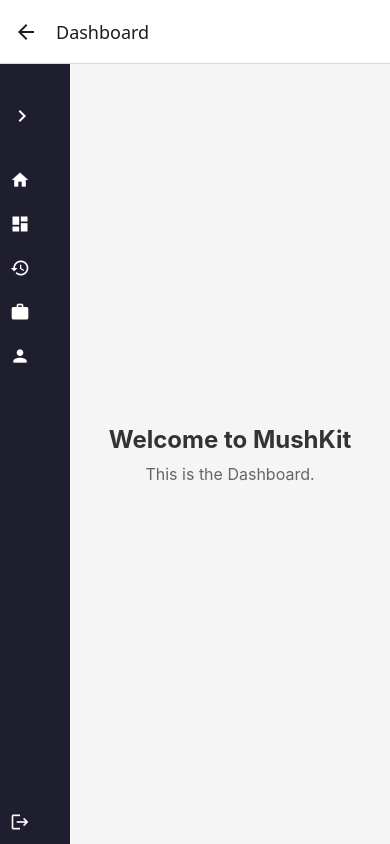
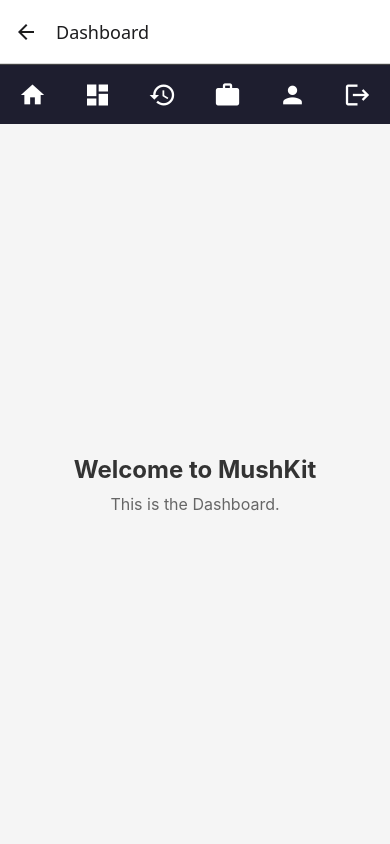
Before and after one commit to HelaenaCambel/MushKitApp, a React Native app: screen /Dashboard in a window 390 px wide. Built offline with nearby package versions, Linux system fonts and the light colour scheme.

Commit message:
Revised NavBar

```diff
--- a/App.js
+++ b/App.js
@@ -16,7 +16,7 @@
   return (
     <NavigationContainer>
       <Stack.Navigator initialRouteName="Login">
-        <Stack.Screen name="Login" component={LoginScreen} options={{ headerShown: false }} />
+        <Stack.Screen name="Login" component={LoginScreen} />
         <Stack.Screen name="Register" component={RegUserScreen} />
         <Stack.Screen name="Home" component={HomeScreen} />
         <Stack.Screen name="Dashboard" component={Dashboard} />
@@ -24,7 +24,6 @@
         <Stack.Screen name="MushKit Details" component={KitDetails} />
         <Stack.Screen name="User Profile" component={ProfileScreen} />
       </Stack.Navigator>
-      <StatusBar style="auto" />
     </NavigationContainer>
   );
 }
--- a/src/screens/Dashboard.js
+++ b/src/screens/Dashboard.js
@@ -1,41 +1,28 @@
 import React from 'react';
 import { View, Text, StyleSheet } from 'react-native';
-import SideNavBar from '../static/SideNavBar';
+import NavBar from '../static/NavBar';
+import { SafeAreaView } from 'react-native-safe-area-context';
 
 const Dashboard = () => {
     return (
-        <View style={styles.container}>
-            <SideNavBar />
-            <View style={styles.content}>
-                <Text style={styles.header}>Welcome to MushKit</Text>
-                <Text style={styles.subtext}>This is the Dashboard.</Text>
+        <SafeAreaView style={styles.safeArea}>
+            <View style={styles.container}>
+                <NavBar />
+                <View style={styles.content}>
+                    <Text style={styles.header}>Welcome to MushKit</Text>
+                    <Text style={styles.subtext}>This is the Dashboard.</Text>
+                </View>
             </View>
-        </View>
+        </SafeAreaView>
     );
 };
 
 export default Dashboard;
 
 const styles = StyleSheet.create({
-    container: {
-        flex: 1,
-        flexDirection: 'row',
-    },
-    content: {
-        flex: 1,
-        justifyContent: 'center',
-        alignItems: 'center',
-        padding: 20,
-        backgroundColor: '#f5f5f5',
-    },
-    header: {
-        fontSize: 24,
-        fontWeight: 'bold',
-        marginBottom: 10,
-        color: '#333',
-    },
-    subtext: {
-        fontSize: 16,
-        color: '#666',
-    },
+    safeArea: { flex: 1, backgroundColor: '#fff', },
+    container: { flex: 1, justifyContent: 'space-between', },
+    content: { flex: 1,  justifyContent: 'center', alignItems: 'center', padding: 20, backgroundColor: '#f5f5f5', },
+    header: { fontSize: 24, fontWeight: 'bold', marginBottom: 10, color: '#333', },
+    subtext: { fontSize: 16, color: '#666',},
 });
--- a/src/screens/DataHistory.js
+++ b/src/screens/DataHistory.js
@@ -1,41 +1,28 @@
 import React from 'react';
 import { View, Text, StyleSheet } from 'react-native';
-import SideNavBar from '../static/SideNavBar';
+import { SafeAreaView } from 'react-native-safe-area-context';
+import NavBar from '../static/NavBar';
 
 const DataHistory = () => {
     return (
-        <View style={styles.container}>
-            <SideNavBar />
-            <View style={styles.content}>
-                <Text style={styles.header}>Welcome to MushKit</Text>
-                <Text style={styles.subtext}>This is the Data History.</Text>
+        <SafeAreaView style={styles.safeArea}>
+            <View style={styles.container}>
+                <NavBar />
+                <View style={styles.content}>
+                    <Text style={styles.header}>Welcome to MushKit</Text>
+                    <Text style={styles.subtext}>This is the Data History.</Text>
+                </View>
             </View>
-        </View>
+        </SafeAreaView>
     );
 };
 
 export default DataHistory;
 
 const styles = StyleSheet.create({
-    container: {
-        flex: 1,
-        flexDirection: 'row',
-    },
-    content: {
-        flex: 1,
-        justifyContent: 'center',
-        alignItems: 'center',
-        padding: 20,
-        backgroundColor: '#f5f5f5',
-    },
-    header: {
-        fontSize: 24,
-        fontWeight: 'bold',
-        marginBottom: 10,
-        color: '#333',
-    },
-    subtext: {
-        fontSize: 16,
-        color: '#666',
-    },
+    safeArea: { flex: 1, backgroundColor: '#fff', },
+    container: { flex: 1, justifyContent: 'space-between', },
+    content: { flex: 1,justifyContent: 'center', alignItems: 'center', padding: 20, backgroundColor: '#f5f5f5', },
+    header: { fontSize: 24, fontWeight: 'bold', marginBottom: 10, color: '#333', },
+    subtext: { fontSize: 16, color: '#666', },
 });
--- a/src/screens/HomeScreen.js
+++ b/src/screens/HomeScreen.js
@@ -1,41 +1,28 @@
 import React from 'react';
 import { View, Text, StyleSheet } from 'react-native';
-import SideNavBar from '../static/SideNavBar';
+import NavBar from '../static/NavBar';
+import { SafeAreaView } from 'react-native-safe-area-context';
 
 const HomeScreen = () => {
     return (
-        <View style={styles.container}>
-            <SideNavBar />
-            <View style={styles.content}>
-                <Text style={styles.header}>Welcome to MushKit</Text>
-                <Text style={styles.subtext}>This is the home screen.</Text>
+        <SafeAreaView style={styles.safeArea}>
+            <View style={styles.container}>
+                <NavBar />
+                <View style={styles.content}>
+                    <Text style={styles.header}>Welcome to MushKit</Text>
+                    <Text style={styles.subtext}>This is the home screen.</Text>
+                </View>
             </View>
-        </View>
+        </SafeAreaView>
     );
 };
 
 export default HomeScreen;
 
 const styles = StyleSheet.create({
-    container: {
-        flex: 1,
-        flexDirection: 'row',
-    },
-    content: {
-        flex: 1,
-        justifyContent: 'center',
-        alignItems: 'center',
-        padding: 20,
-        backgroundColor: '#f5f5f5',
-    },
-    header: {
-        fontSize: 24,
-        fontWeight: 'bold',
-        marginBottom: 10,
-        color: '#333',
-    },
-    subtext: {
-        fontSize: 16,
-        color: '#666',
-    },
+    safeArea: { flex: 1, backgroundColor: '#fff', },
+    container: { flex: 1, justifyContent: 'space-between' },
+    content: { flex: 1, justifyContent: 'center', alignItems: 'center', padding: 20, backgroundColor: '#f5f5f5', },
+    header: { fontSize: 24, fontWeight: 'bold', marginBottom: 10, color: '#333', },
+    subtext: { fontSize: 16, color: '#666', },
 });
--- a/src/screens/KitDetails.js
+++ b/src/screens/KitDetails.js
@@ -1,41 +1,28 @@
 import React from 'react';
 import { View, Text, StyleSheet } from 'react-native';
-import SideNavBar from '../static/SideNavBar';
+import NavBar from '../static/NavBar';
+import { SafeAreaView } from 'react-native-safe-area-context';
 
 const KitDetails = () => {
     return (
-        <View style={styles.container}>
-            <SideNavBar />
-            <View style={styles.content}>
-                <Text style={styles.header}>Welcome to MushKit</Text>
-                <Text style={styles.subtext}>This is the MushKit Details.</Text>
+        <SafeAreaView style={styles.safeArea}>
+            <View style={styles.container}>
+                <NavBar />
+                <View style={styles.content}>
+                    <Text style={styles.header}>Welcome to MushKit</Text>
+                    <Text style={styles.subtext}>This is the MushKit Details.</Text>
+                </View>
             </View>
-        </View>
+        </SafeAreaView>
     );
 };
 
 export default KitDetails;
 
 const styles = StyleSheet.create({
-    container: {
-        flex: 1,
-        flexDirection: 'row',
-    },
-    content: {
-        flex: 1,
-        justifyContent: 'center',
-        alignItems: 'center',
-        padding: 20,
-        backgroundColor: '#f5f5f5',
-    },
-    header: {
-        fontSize: 24,
-        fontWeight: 'bold',
-        marginBottom: 10,
-        color: '#333',
-    },
-    subtext: {
-        fontSize: 16,
-        color: '#666',
-    },
+    safeArea: { flex: 1, backgroundColor: '#fff',},
+    container: {flex: 1,justifyContent: 'space-between', },
+    content: { flex: 1, justifyContent: 'center', alignItems: 'center', padding: 20, backgroundColor: '#f5f5f5', },
+    header: { fontSize: 24, fontWeight: 'bold', marginBottom: 10, color: '#333',},
+    subtext: {   fontSize: 16, color: '#666', },
 });
--- a/src/screens/ProfileScreen.js
+++ b/src/screens/ProfileScreen.js
@@ -2,7 +2,8 @@
 import { View, Text, StyleSheet, ActivityIndicator, Button } from 'react-native';
 import { auth, db } from '../firebase';
 import { doc, getDoc } from 'firebase/firestore';
-import SideNavBar from '../static/SideNavBar';
+import NavBar from '../static/NavBar';
+import { SafeAreaView } from 'react-native-safe-area-context';
 
 const ProfileScreen = () => {
     const [userData, setUserData] = useState(null);
@@ -33,21 +34,21 @@
     }
 
     return (
-        <View style={styles.container}>
-            <SideNavBar />
-            <View style={styles.mainContent}>
-                <Text style={styles.header}>User Profile</Text>
-                <Text>Email: {userData.email}</Text>
-                <Text>Password: {userData.password}</Text>
-                <Text>Created At: {userData.createdAt?.toDate?.().toString() || 'N/A'}</Text>
-
+        <SafeAreaView style={styles.safeArea}>
+            <View style={styles.container}>
+                <NavBar />
+                <View style={styles.mainContent}>
+                    <Text>Email: {userData.email}</Text>
+                    <Text>Password: {userData.password}</Text>
+                </View>
             </View>
-        </View>
+        </SafeAreaView>
     );
 };
 
 const styles = StyleSheet.create({
-    container: { flex: 1, flexDirection: 'row' },
+    safeArea: { flex: 1, backgroundColor: '#fff', },
+    container: { flex: 1, justifyContent: 'space-between', },
     mainContent: { flex: 1, padding: 24, justifyContent: 'center' },
     header: { fontSize: 24, marginBottom: 20, fontWeight: 'bold' },
 });
--- /dev/null
+++ b/src/static/NavBar.js
@@ -0,0 +1,55 @@
+import React from 'react';
+import { View, TouchableOpacity, StyleSheet } from 'react-native';
+import Icon from 'react-native-vector-icons/MaterialIcons';
+import { useNavigation } from '@react-navigation/native';
+
+const NavBar = () => {
+    const navigation = useNavigation();
+
+    const menuItems = [
+        { icon: 'home', screen: 'Home' },
+        { icon: 'dashboard', screen: 'Dashboard' },
+        { icon: 'history', screen: 'Data History' },
+        { icon: 'work', screen: 'MushKit Details' },
+        { icon: 'person', screen: 'User Profile' },
+    ];
+
+    const handleLogout = () => {
+        navigation.replace('Login');
+    };
+
+    return (
+        <View style={styles.navbar}>
+            {menuItems.map((item, index) => (
+                <TouchableOpacity
+                    key={index}
+                    style={styles.iconButton}
+                    onPress={() => navigation.navigate(item.screen)}
+                >
+                    <Icon name={item.icon} size={28} color="#fff" />
+                </TouchableOpacity>
+            ))}
+            <TouchableOpacity style={styles.iconButton} onPress={handleLogout}>
+                <Icon name="logout" size={28} color="#fff" />
+            </TouchableOpacity>
+        </View>
+    );
+};
+
+const styles = StyleSheet.create({
+    navbar: {
+        height: 60,
+        flexDirection: 'row',
+        justifyContent: 'space-around',
+        alignItems: 'center',
+        backgroundColor: '#1e1e2f',
+        borderTopWidth: 1,
+        borderTopColor: '#444',
+    },
+    iconButton: {
+        alignItems: 'center',
+        justifyContent: 'center',
+    },
+});
+
+export default NavBar;
--- a/src/static/SideNavBar.js
+++ /dev/null
@@ -1,98 +0,0 @@
-import React, { useState } from 'react';
-import { View, Text, TouchableOpacity, StyleSheet, Animated } from 'react-native';
-import Icon from 'react-native-vector-icons/MaterialIcons';
-import { useNavigation } from '@react-navigation/native';
-
-const SideNavBar = () => {
-    const navigation = useNavigation();
-    const [isExpanded, setIsExpanded] = useState(false);
-    const [widthAnim] = useState(new Animated.Value(70));
-
-    const toggleSidebar = () => {
-        Animated.timing(widthAnim, {
-            toValue: isExpanded ? 70 : 200,
-            duration: 200,
-            useNativeDriver: false,
-        }).start();
-        setIsExpanded(!isExpanded);
-    };
-
-    const menuItems = [
-        { name: 'Home', icon: 'home', screen: 'Home' },
-        { name: 'Dashboard', icon: 'dashboard', screen: 'Dashboard' },
-        { name: 'Data History', icon: 'history', screen: 'Data History' },
-        { name: 'MushKit Details', icon: 'work', screen: 'MushKit Details' },
-        { name: 'User Profile', icon: 'person', screen: 'User Profile' },
-    ];
-
-    const handleLogout = () => {
-        navigation.replace('Login');
-    };
-
-    return (
-        <Animated.View style={[styles.sidebar, { width: widthAnim }]}>
-            <View style={styles.innerContainer}>
-                <View>
-                    <View style={styles.header}>
-                        <TouchableOpacity onPress={toggleSidebar}>
-                            <Icon name={isExpanded ? 'chevron-left' : 'chevron-right'} size={24} color="#fff" />
-                        </TouchableOpacity>
-                        {isExpanded && <Text style={styles.brand}>MushKit</Text>}
-                    </View>
-
-                    {menuItems.map((item) => (
-                        <TouchableOpacity
-                            key={item.name}
-                            style={styles.menuItem}
-                            onPress={() => item.screen && navigation.navigate(item.screen)}
-                        >
-                            <Icon name={item.icon} size={20} color="#fff" />
-                            {isExpanded && <Text style={styles.menuText}>{item.name}</Text>}
-                        </TouchableOpacity>
-                    ))}
-                </View>
-
-                <TouchableOpacity style={styles.menuItem} onPress={handleLogout}>
-                    <Icon name="logout" size={20} color="#fff" />
-                    {isExpanded && <Text style={styles.menuText}>Logout</Text>}
-                </TouchableOpacity>
-            </View>
-        </Animated.View>
-    );
-};
-
-const styles = StyleSheet.create({
-    sidebar: {
-        backgroundColor: '#1e1e2f',
-        height: '100%',
-        paddingTop: 40,
-        paddingHorizontal: 10,
-    },
-    innerContainer: {
-        flex: 1,
-        justifyContent: 'space-between',
-    },
-    header: {
-        flexDirection: 'row',
-        alignItems: 'center',
-        marginBottom: 30,
-        gap: 10,
-    },
-    brand: {
-        color: '#fff',
-        fontSize: 18,
-        marginLeft: 10,
-    },
-    menuItem: {
-        flexDirection: 'row',
-        alignItems: 'center',
-        paddingVertical: 12,
-        gap: 15,
-    },
-    menuText: {
-        color: '#fff',
-        fontSize: 16,
-    },
-});
-
-export default SideNavBar;
```
